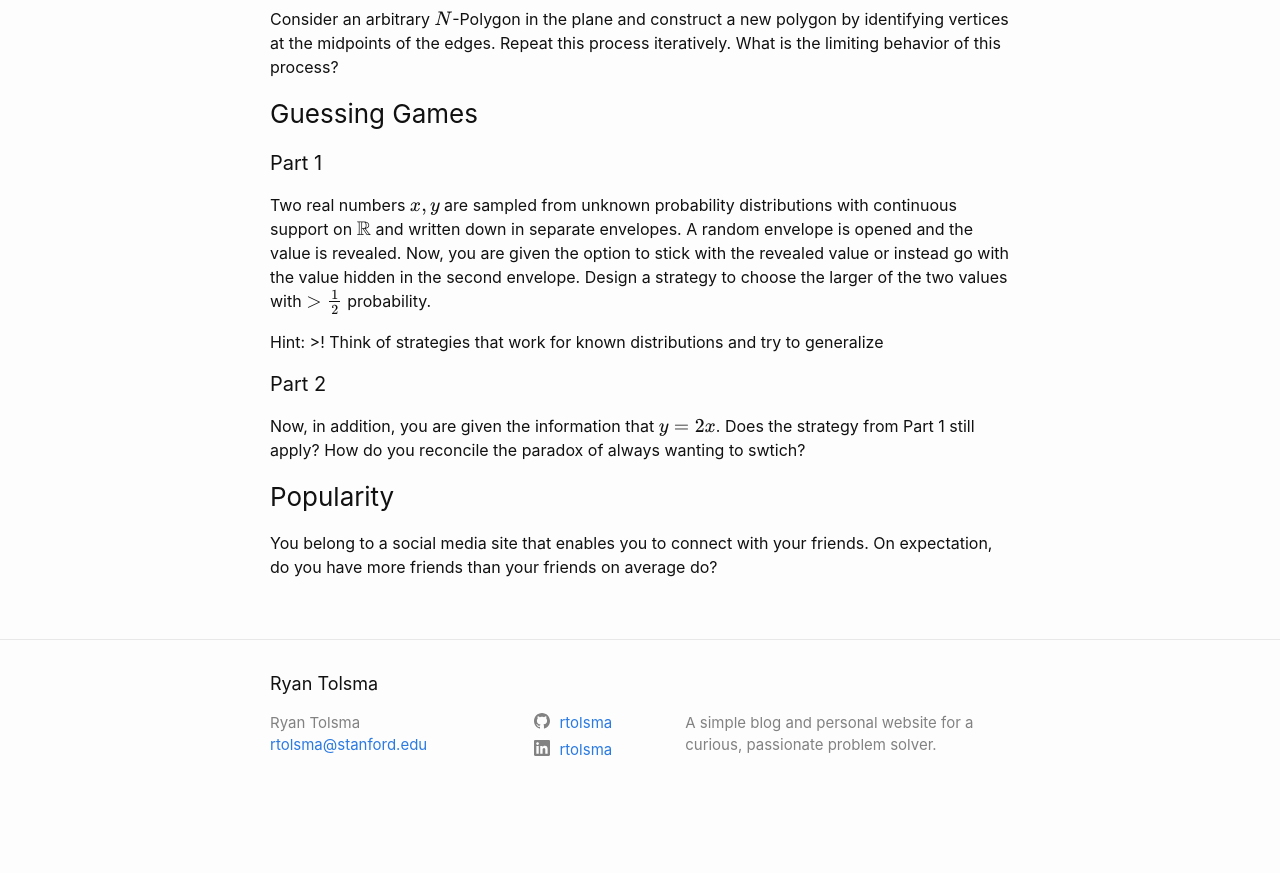
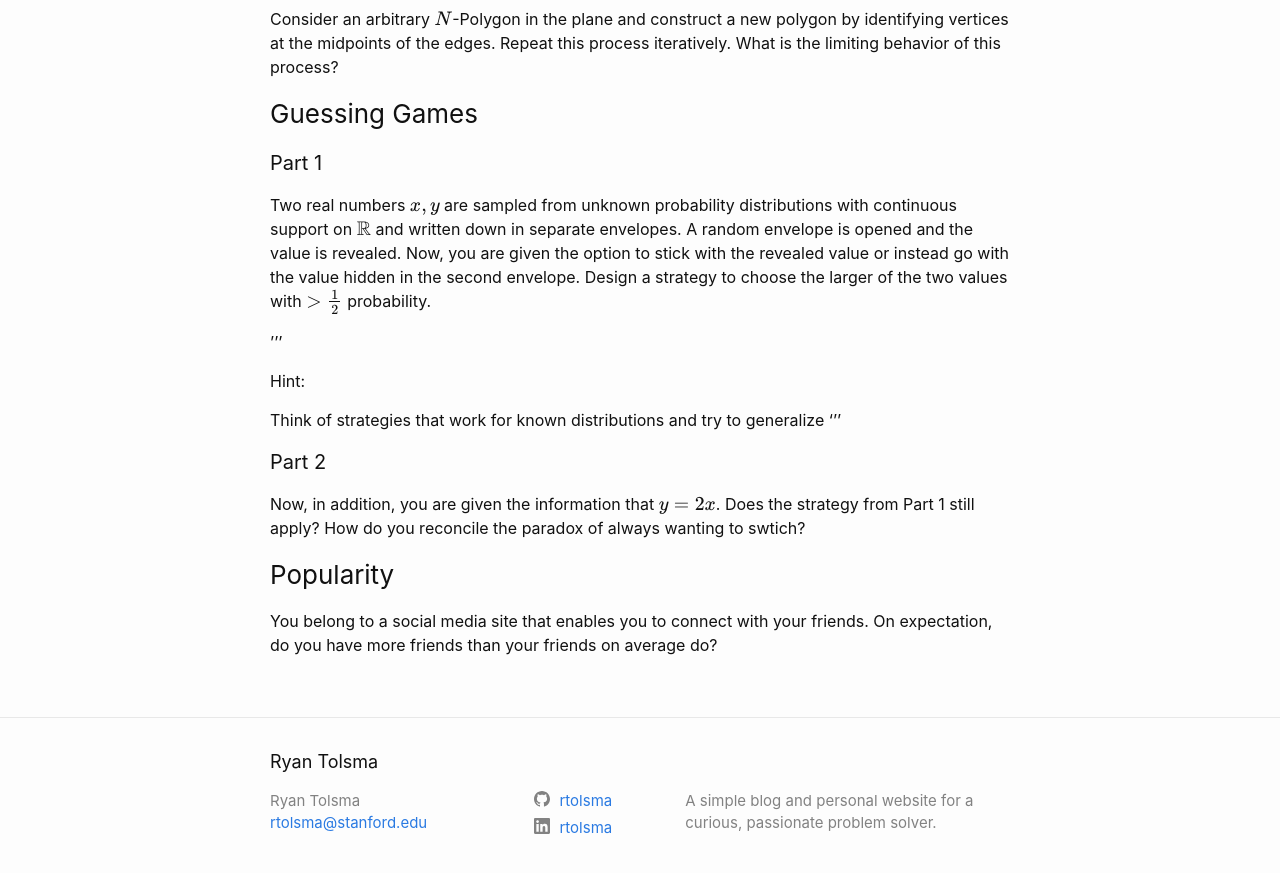
Before and after one commit to rtolsma/rtolsma.github.io, a Jekyll site: the page built from _posts/2020-12-21-funproblems.markdown, in a window 1280 px wide and 900 px high, scrolled down 640 px. Shown: the top 873 px of the window. Built offline with Jekyll 4.4.1, drawn with Linux system fonts in a browser that asks for light colours; formulas are drawn with MathJax 3; comment, search, counter and statistics services are not loaded; before the commit the page ends 1462 px from its top, so only the background shows below that.

Commit message:
probability puzzles

```diff
--- a/_posts/2020-12-21-funproblems.markdown
+++ b/_posts/2020-12-21-funproblems.markdown
@@ -30,8 +30,12 @@ Consider an arbitrary $$N$$-Polygon in the plane and construct a new polygon by
 
 Two real numbers $$x,y$$ are sampled from unknown probability distributions with continuous support on $$\mathbb{R}$$ and written down in separate envelopes. A random envelope is opened and the value is revealed. Now, you are given the option to stick with the revealed value or instead go with the value hidden in the second envelope. Design a strategy to choose the larger of the two values with $$>\frac{1}{2}$$ probability.
 
-Hint: >! Think of strategies that work for known distributions and try to generalize
+'''
 
+Hint:
+
+Think of strategies that work for known distributions and try to generalize
+'''
 
 #### Part 2
 
```
